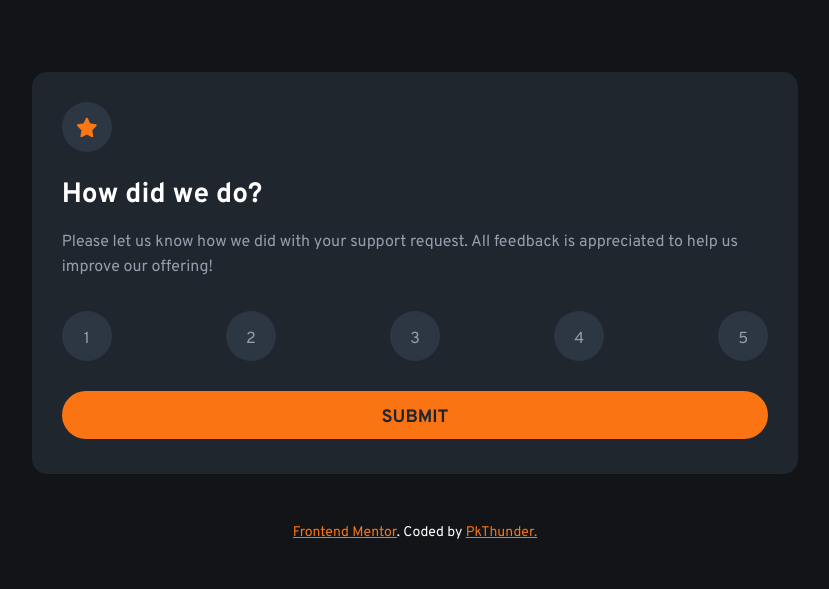
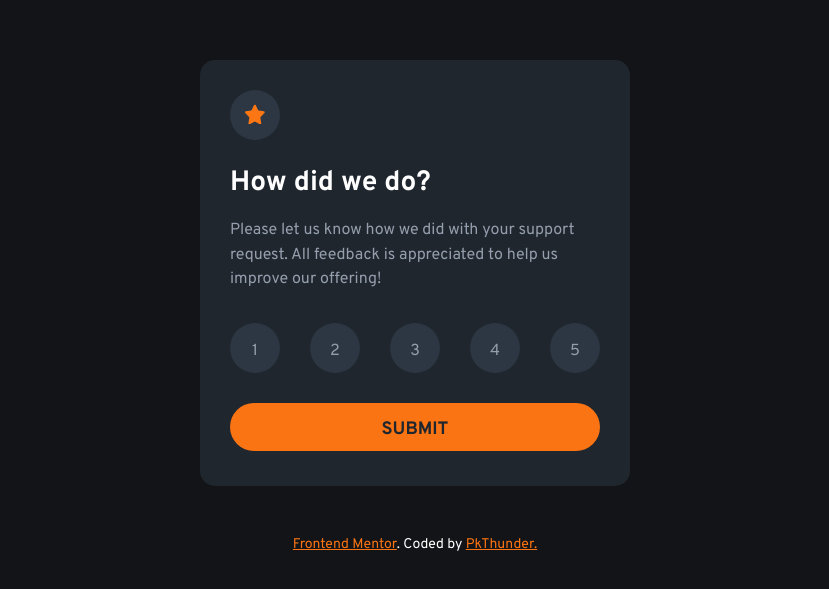
Before and after one commit to pkthunder87/rating-comp, a React (Vite) app: page /rating in a window 1280 px wide. Shown: the part 127-716 px from the top of the page, without its empty margins (225-1054 px from the left). Built offline with nearby package versions, Linux system fonts and the light colour scheme.

Commit message:
Add responsive design for screens between 500-1439px

```diff
--- a/src/sass/_components.scss
+++ b/src/sass/_components.scss
@@ -43,6 +43,8 @@
   @media (min-width: 500px) {
     padding: 3rem;
     row-gap: 2.5rem;
+
+    max-width: 500px;
   }
 }
 
```
